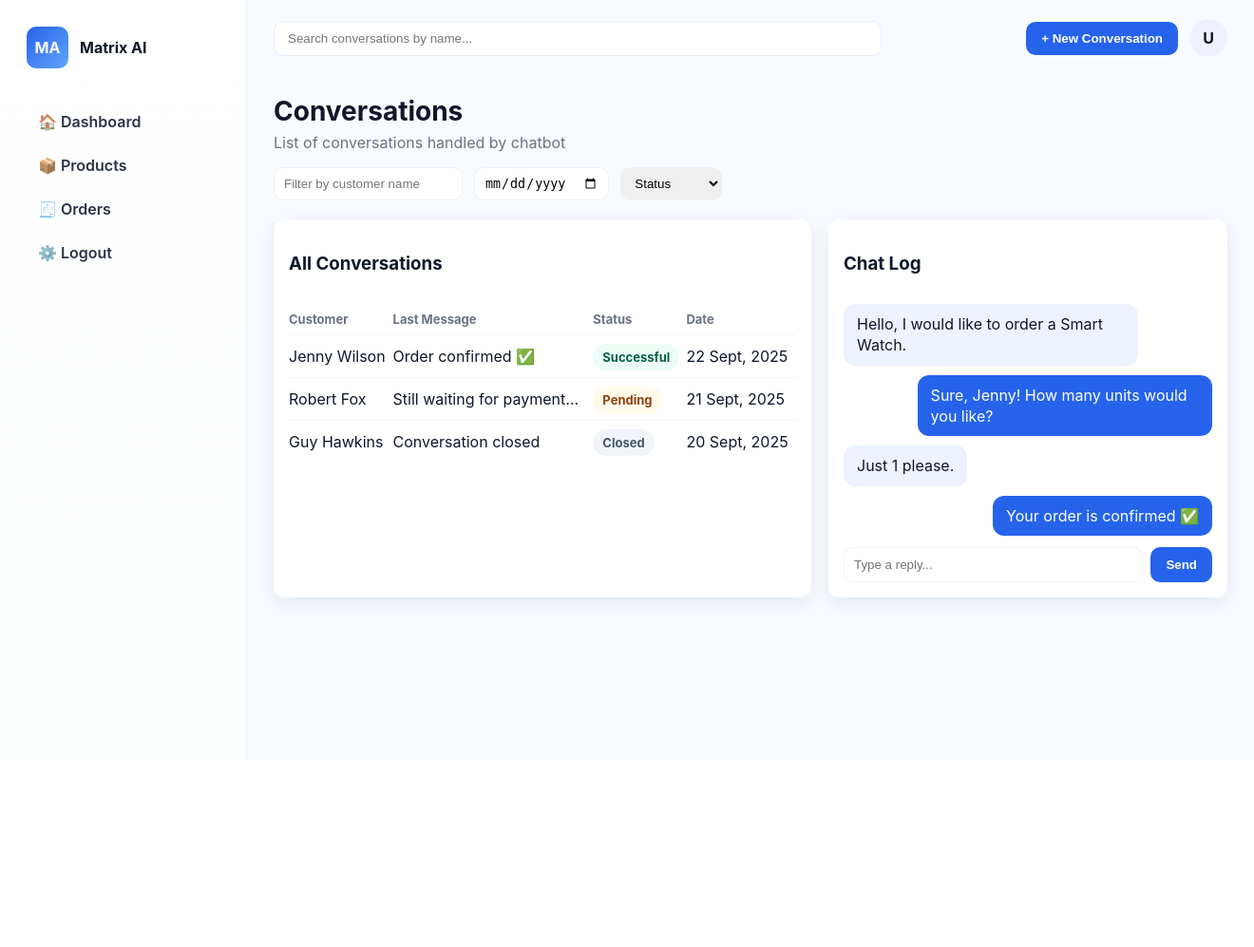
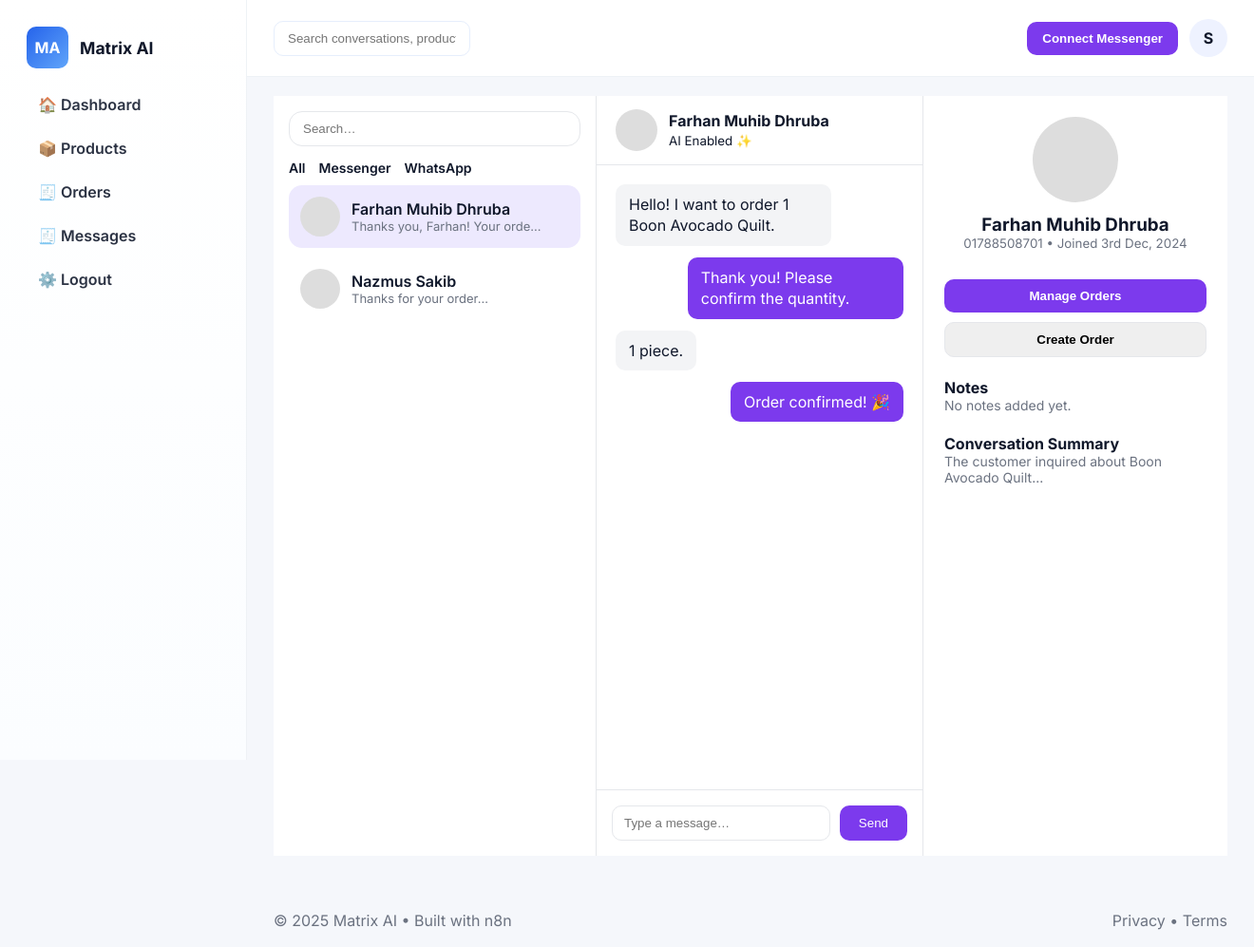
Before and after one commit to jihadj0002/0, a Django app: a page that uses back/templates/back/c_dashboard.html in a window 1320 px wide. Shown: the whole page at 95% size. Before the commit the page ends 800 px from the top, so only its background shows below. Run offline with Django 5.2, Linux system fonts and the light colour scheme; the visitor is signed in with stand-in values (Sample User, id 1).

Commit message:
Updated Chat system API

```diff
--- a/api/urls.py
+++ b/api/urls.py
@@ -18,9 +18,10 @@ urlpatterns = [
     path('<str:username>/product/<int:pk>/update', views.UserProductUpdateView.as_view(), name='user-product-update'),
     path('<str:username>/orders', views.UserOrderListCreateView.as_view(), name='user-order-list'),
     path('<str:username>/orders/add', views.UserOrderCreateView.as_view(), name='user-order-add'),
-    path('<str:username>/conv', views.ConvoCreateView.as_view(), name='convo-create'),
-    path('<str:username>/conv/transfer/<str:customer_id>', views.ChatTransfer.as_view(), name='convo-transfer'),
-    path('<str:username>/conv/status/<str:customer_id>', views.ChatStatus.as_view(), name='convo-status'),
+    path('<str:username>/conv/', views.UserConvCreateView.as_view(), name='convo-handler'),
+    path('<str:username>/conv/disable/<str:id>', views.DisableConvoAI.as_view(), name='bot-disable'),
+    path('<str:username>/conv/status/<str:id>', views.GetConvoAIStatus.as_view(), name='get-bot-status'),
+
 
 
 ]
--- a/back/templates/back/base.html
+++ b/back/templates/back/base.html
@@ -285,6 +285,7 @@ html, body {
       <a class="nav-item {% if request.resolver_match.url_name == 'dashboard' %}active{% endif %}" href="{% url 'back:dashboard' %}">🏠 Dashboard</a>
       <a class="nav-item" href="{% url 'back:products' %}">📦 Products</a>
       <a class="nav-item" href="{% url 'back:orders' %}">🧾 Orders</a>
+      <a class="nav-item" href="{% url 'back:c_dashboard' %}">🧾 Messages</a>
       <a class="nav-item" href="{% url 'front:logout' %}">⚙️ Logout</a>
     </nav>
   </aside>
--- a/back/templates/back/c_dashboard.html
+++ b/back/templates/back/c_dashboard.html
@@ -1,194 +1,294 @@
-{% load static %}
+{% extends 'back/base.html' %}
+{% block title %}Dashboard | Matrix AI{% endblock %}
 
-<!DOCTYPE html>
-<html lang="en">
-<head>
-  <meta charset="UTF-8">
-  <title>Conversations Module</title>
-  <style>
+{% block extra_css %}
+
+<style>
+/* ---------- ROOT ---------- */
 :root{
-  --bg:#f7fbff; --panel:#ffffff; --muted:#6b7280; --accent:#2563eb; --soft:#eef2ff;
-  --radius:12px; --shadow:0 6px 20px rgba(16,24,40,0.08);
-  font-family: 'Inter', system-ui, -apple-system, 'Segoe UI', Roboto, 'Helvetica Neue', Arial;
+  --bg:#f5f7fb;
+  --white:#fff;
+  --primary:#7c3aed;
+  --primary-soft:#ede9fe;
+  --border:#e5e7eb;
+  --muted:#6b7280;
+  --radius:14px;
+  --shadow:0 4px 14px rgba(0,0,0,0.08);
+  font-family:Inter, system-ui;
 }
-*{box-sizing:border-box}
-html,body,#root{height:100%}
-body{
-  margin:0; background:var(--bg); color:#0f172a; -webkit-font-smoothing:antialiased;
+*{box-sizing:border-box; margin:0; padding:0}
+body{background:var(--bg);}
+
+/* ---------- LAYOUT ---------- */
+.layout{
+  display:flex;
+  height:100vh;
 }
-.app{display:flex; min-height:100vh}
 
-/* SIDEBAR */
-.sidebar{width:260px; background:linear-gradient(180deg,#fff,#fbfdff); padding:28px; border-right:1px solid #eef2f6}
-.brand{display:flex; align-items:center; gap:12px; margin-bottom:18px}
-.logo{width:44px; height:44px; border-radius:10px; background:linear-gradient(135deg,var(--accent),#60a5fa); color:white; display:flex; align-items:center; justify-content:center; font-weight:700}
-.brand-text{font-weight:700}
-.nav{display:flex; flex-direction:column; gap:6px; margin-top:18px}
-.nav-item{padding:10px 12px; border-radius:8px; color:#0f172a; text-decoration:none; font-weight:600; opacity:0.88}
-.nav-item:hover{background:var(--soft)}
-.nav-item.active{background:linear-gradient(90deg,#eef2ff,#f5faff); box-shadow:var(--shadow)}
 
-/* MAIN */
-.main{flex:1; display:flex; flex-direction:column}
-.topbar{display:flex; justify-content:space-between; align-items:center; padding:20px 28px; background:transparent}
-.search-wrap{flex:1; max-width:640px}
-.search{width:100%; padding:10px 14px; border-radius:10px; border:1px solid #e6eefc}
-.top-actions{display:flex; align-items:center; gap:12px}
-.btn-primary{background:var(--accent); color:white; border:none; padding:10px 16px; border-radius:10px; font-weight:700; cursor:pointer}
-.avatar{width:40px; height:40px; border-radius:50%; background:#eef2ff; display:flex; align-items:center; justify-content:center; font-weight:700}
 
-/* CONTENT */
-.content{padding:20px 28px 40px}
-.page-header h1{margin:0; font-size:28px}
-.page-header .sub{color:var(--muted); margin-top:6px}
 
-.filters .mini-search{padding:8px 10px; border-radius:10px; border:1px solid #eef2f6}
 
-.layout-2cols{display:grid; grid-template-columns:1fr 420px; gap:18px; margin-top:20px}
-.panel{background:var(--panel); padding:16px; border-radius:12px; box-shadow:var(--shadow)}
-.panel-header{display:flex; justify-content:space-between; align-items:center}
+/* ---------- CHAT LIST PANEL ---------- */
+.chat-list{
+  width:340px;
+  background:var(--white);
+  border-right:1px solid var(--border);
+  padding:16px;
+  display:flex;
+  flex-direction:column;
+}
 
-/* Table */
-.conversations-table{width:100%; border-collapse:collapse; margin-top:12px}
-.conversations-table th{text-align:left; color:var(--muted); font-size:13px; padding:8px 0}
-.conversations-table td{padding:12px 0; border-top:1px solid #f3f6fb}
+.chat-search{
+  padding:10px 14px;
+  width:100%;
+  border:1px solid var(--border);
+  border-radius:var(--radius);
+}
 
-/* Status Badges */
-.badge{padding:6px 10px; border-radius:999px; font-weight:700; font-size:13px}
-.badge.pending{background:#fffbeb; color:#92400e}
-.badge.success{background:#ecfdf5; color:#065f46}
-.badge.closed{background:#f1f5f9; color:#475569}
+.chat-tabs{
+  display:flex;
+  gap:14px;
+  margin-top:14px;
+  font-size:14px;
+  font-weight:600;
+}
 
-/* Messages */
-.messages{display:flex; flex-direction:column; gap:10px}
-.msg{padding:10px 14px; border-radius:12px; max-width:80%; line-height:1.4}
-.msg.from{background:var(--soft); align-self:flex-start}
-.msg.to{background:var(--accent); color:white; align-self:flex-end}
+.chat-item{
+  padding:12px;
+  border-radius:var(--radius);
+  display:flex;
+  align-items:center;
+  gap:12px;
+  margin-top:10px;
+  cursor:pointer;
+  transition:0.2s;
+}
 
-/* Input bar */
-.input-bar input{flex:1; padding:10px; border-radius:10px; border:1px solid #eef2f6}
-.input-bar button{padding:10px 16px; border-radius:10px; border:none; background:var(--accent); color:#fff; font-weight:600; cursor:pointer}
+.chat-item:hover,
+.chat-item.active{
+  background:var(--primary-soft);
+}
 
-/* Responsive */
-@media (max-width:1000px){
-  .sidebar{display:none}
-  .layout-2cols{grid-template-columns:1fr}
+.chat-avatar{
+  width:42px; height:42px;
+  border-radius:50%;
+  background:#ddd;
 }
+
+.chat-info .name{
+  font-weight:600;
+}
+.chat-info .preview{
+  font-size:13px;
+  color:var(--muted);
+}
+
+/* ---------- MESSAGES PANEL ---------- */
+.chat-window{
+  flex:1;
+  background:var(--white);
+  display:flex;
+  flex-direction:column;
+  border-right:1px solid var(--border);
+}
+
+.chat-header{
+  padding:14px 20px;
+  border-bottom:1px solid var(--border);
+  display:flex;
+  align-items:center;
+  gap:12px;
+}
+
+.header-avatar{
+  width:44px; height:44px;
+  border-radius:50%;
+  background:#ddd;
+}
+
+.chat-messages{
+  flex:1;
+  padding:20px;
+  overflow-y:auto;
+  display:flex;
+  flex-direction:column;
+  gap:12px;
+}
+
+.msg{
+  padding:10px 14px;
+  border-radius:10px;
+  max-width:75%;
+  line-height:1.4;
+}
+
+.msg.to{
+  align-self:flex-end;
+  background:var(--primary);
+  color:white;
+}
+
+.msg.from{
+  align-self:flex-start;
+  background:#f3f4f6;
+}
+
+.chat-input{
+  padding:16px;
+  border-top:1px solid var(--border);
+  display:flex;
+  gap:10px;
+}
+
+.chat-input input{
+  flex:1;
+  padding:10px 12px;
+  border-radius:10px;
+  border:1px solid var(--border);
+}
+
+.chat-input button{
+  padding:10px 20px;
+  border:none;
+  background:var(--primary);
+  color:white;
+  border-radius:10px;
+  cursor:pointer;
+}
+
+/* ---------- CUSTOMER PROFILE PANEL ---------- */
+.profile{
+  width:320px;
+  background:var(--white);
+  padding:22px;
+}
+
+.profile .avatar{
+  width:90px; height:90px;
+  border-radius:50%;
+  background:#ddd;
+  margin:auto;
+}
+
+.profile h3{
+  margin-top:12px;
+  text-align:center;
+}
+
+.profile small{
+  display:block;
+  margin:auto;
+  text-align:center;
+  color:var(--muted);
+  margin-bottom:20px;
+}
+
+.profile-btn{
+  width:100%;
+  padding:10px 12px;
+  border-radius:10px;
+  border:1px solid var(--border);
+  text-align:center;
+  font-weight:600;
+  cursor:pointer;
+  margin-top:10px;
+}
+
+.btn-primary{
+  background:var(--primary);
+  color:white;
+  border:none;
+}
+
 </style>
 
-</head>
-<body>
-  <div class="app">
-    <!-- Sidebar -->
-    <aside class="sidebar">
-      <div class="brand">
-        <div class="logo">MA</div>
-        <div class="brand-text">Matrix AI</div>
+
+{% endblock %}
+
+{% block content %}
+
+
+<div class="layout">
+
+
+
+  <!-- CHAT LIST -->
+  <div class="chat-list">
+
+    <input type="text" class="chat-search" placeholder="Search…">
+
+    <div class="chat-tabs">
+      <span>All</span>
+      <span>Messenger</span>
+      <span>WhatsApp</span>
+    </div>
+
+    <!-- SAMPLE ITEM -->
+    <div class="chat-item active">
+      <div class="chat-avatar"></div>
+      <div class="chat-info">
+        <div class="name">Farhan Muhib Dhruba</div>
+        <div class="preview">Thanks you, Farhan! Your orde...</div>
       </div>
-      <nav class="nav">
-        <nav class="nav">
-        <a class="nav-item" href="{% url 'back:dashboard' %}">🏠 Dashboard</a>
-        <!-- <a class="nav-item active" href="{% url 'back:c_dashboard' %}">💬 Conversations</a> -->
-        <a class="nav-item" href="{% url 'back:products' %}">📦 Products</a>
-        <a class="nav-item" href="{% url 'back:orders' %}">🧾 Orders</a>
-        {% comment %} <a class="nav-item" href="{% url 'back:stats' %}">📊 Stats</a> {% endcomment %}
-        {% comment %} <a class="nav-item" href="{% url 'back:options' %}">⚙️ Settings</a> {% endcomment %}
-        <a class="nav-item" href="{% url 'front:logout' %}">⚙️ Logout</a>
-      </nav>
-      </nav>
-    </aside>
+    </div>
 
-    <!-- Main -->
-    <main class="main">
-      <!-- Topbar -->
-      <div class="topbar">
-        <div class="search-wrap">
-          <input class="search" type="text" placeholder="Search conversations by name...">
-        </div>
-        <div class="top-actions">
-          <button class="btn-primary">+ New Conversation</button>
-          <div class="avatar">U</div>
-        </div>
+    <div class="chat-item">
+      <div class="chat-avatar"></div>
+      <div class="chat-info">
+        <div class="name">Nazmus Sakib</div>
+        <div class="preview">Thanks for your order…</div>
       </div>
+    </div>
+  </div>
 
-      <!-- Content -->
-      <div class="content">
-        <div class="page-header">
-          <h1>Conversations</h1>
-          <p class="sub">List of conversations handled by chatbot</p>
-        </div>
+  <!-- CHAT WINDOW -->
+  <div class="chat-window">
 
-        <!-- Filters -->
-        <div class="filters" style="margin-top:16px; display:flex; gap:12px;">
-          <input class="mini-search" type="text" placeholder="Filter by customer name">
-          <input class="mini-search" type="date">
-          <select class="mini-search">
-            <option>Status</option>
-            <option value="pending">Pending</option>
-            <option value="success">Successful</option>
-            <option value="closed">Closed</option>
-          </select>
-        </div>
+    <div class="chat-header">
+      <div class="header-avatar"></div>
+      <div>
+        <strong>Farhan Muhib Dhruba</strong><br>
+        <small>AI Enabled ✨</small>
+      </div>
+    </div>
 
-        <!-- Layout -->
-        <div class="layout-2cols">
-          <!-- Conversations Table -->
-          <div class="panel">
-            <div class="panel-header">
-              <h3>All Conversations</h3>
-            </div>
-            <table class="conversations-table">
-              <thead>
-                <tr>
-                  <th>Customer</th>
-                  <th>Last Message</th>
-                  <th>Status</th>
-                  <th>Date</th>
-                </tr>
-              </thead>
-              <tbody>
-                <tr>
-                  <td>Jenny Wilson</td>
-                  <td>Order confirmed ✅</td>
-                  <td><span class="badge success">Successful</span></td>
-                  <td>22 Sept, 2025</td>
-                </tr>
-                <tr>
-                  <td>Robert Fox</td>
-                  <td>Still waiting for payment...</td>
-                  <td><span class="badge pending">Pending</span></td>
-                  <td>21 Sept, 2025</td>
-                </tr>
-                <tr>
-                  <td>Guy Hawkins</td>
-                  <td>Conversation closed</td>
-                  <td><span class="badge closed">Closed</span></td>
-                  <td>20 Sept, 2025</td>
-                </tr>
-              </tbody>
-            </table>
-          </div>
+    <div class="chat-messages">
+      <div class="msg from">Hello! I want to order 1 Boon Avocado Quilt.</div>
+      <div class="msg to">Thank you! Please confirm the quantity.</div>
+      <div class="msg from">1 piece.</div>
+      <div class="msg to">Order confirmed! 🎉</div>
+    </div>
 
-          <!-- Chat Log -->
-          <div class="panel">
-            <div class="panel-header">
-              <h3>Chat Log</h3>
-            </div>
-            <div class="messages" style="margin-top:12px; max-height:400px; overflow:auto">
-              <div class="msg from">Hello, I would like to order a Smart Watch.</div>
-              <div class="msg to">Sure, Jenny! How many units would you like?</div>
-              <div class="msg from">Just 1 please.</div>
-              <div class="msg to">Your order is confirmed ✅</div>
-            </div>
-            <div class="input-bar" style="margin-top:12px; display:flex; gap:8px;">
-              <input type="text" placeholder="Type a reply..." style="flex:1; padding:10px; border-radius:10px; border:1px solid #eef2f6;">
-              <button class="btn-primary">Send</button>
-            </div>
-          </div>
-        </div>
+    <div class="chat-input">
+      <input type="text" placeholder="Type a message…">
+      <button>Send</button>
+    </div>
+  </div>
 
-      </div>
-    </main>
+  <!-- PROFILE PANEL -->
+  <div class="profile">
+
+    <div class="avatar"></div>
+    <h3>Farhan Muhib Dhruba</h3>
+    <small>01788508701 • Joined 3rd Dec, 2024</small>
+
+    <button class="profile-btn btn-primary">Manage Orders</button>
+    <button class="profile-btn">Create Order</button>
+
+    <h4 style="margin-top:22px;">Notes</h4>
+    <p style="color:var(--muted); font-size:14px;">No notes added yet.</p>
+
+    <h4 style="margin-top:22px;">Conversation Summary</h4>
+    <p style="color:var(--muted); font-size:14px;">
+      The customer inquired about Boon Avocado Quilt...
+    </p>
+
   </div>
-</body>
-</html>
+
+</div>
+
+
+
+
+{% endblock %}
--- a/msg/views.py
+++ b/msg/views.py
@@ -1,6 +1,7 @@
 from django.shortcuts import render
 from django.http import HttpResponse
 # Create your views here.
+
 def message_list(request):
     return HttpResponse("✅ Thank you! We’ll contact you soon.")
     # return render(request, "messages/message_list.html", {})
```
Also changed, not shown: api/views.py (+18 -13 lines).
